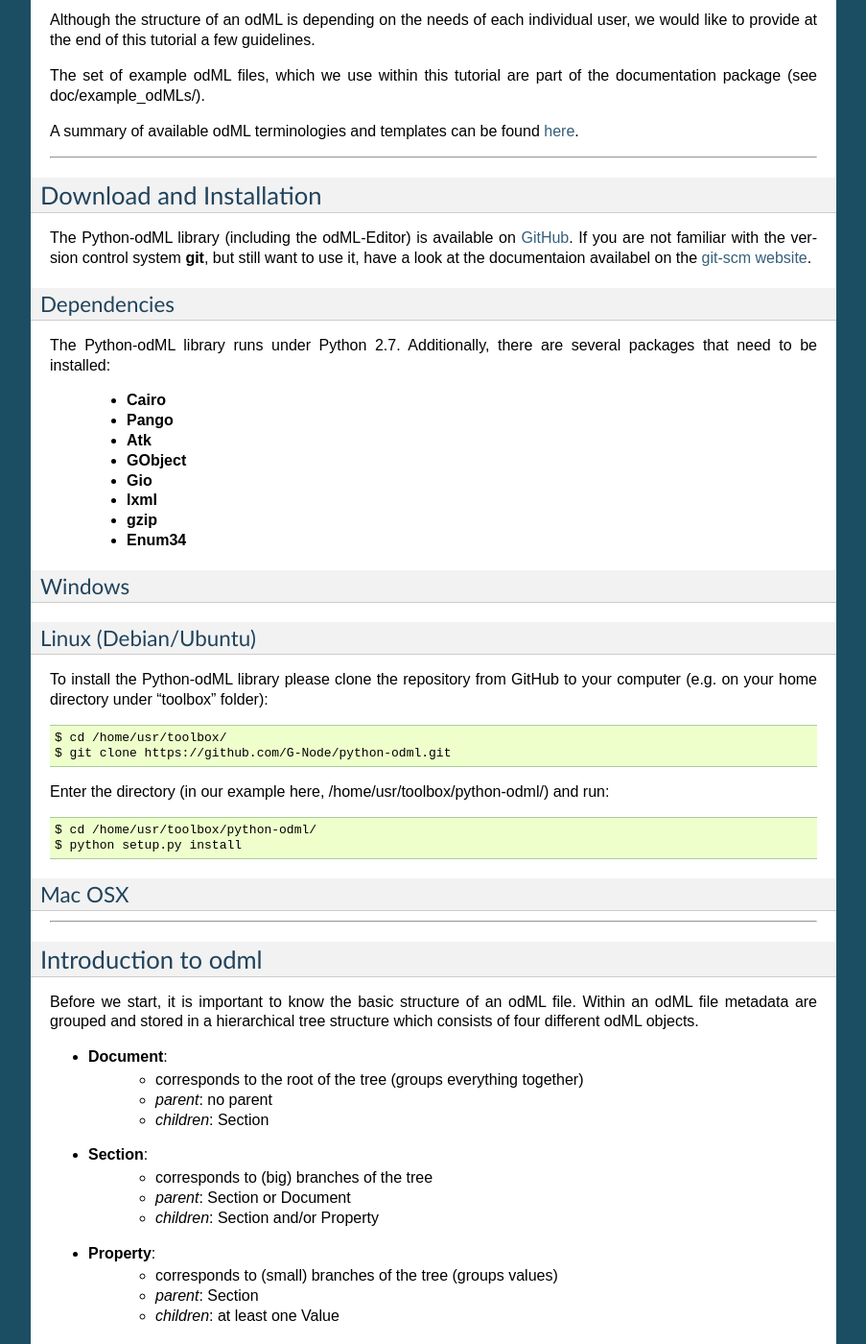
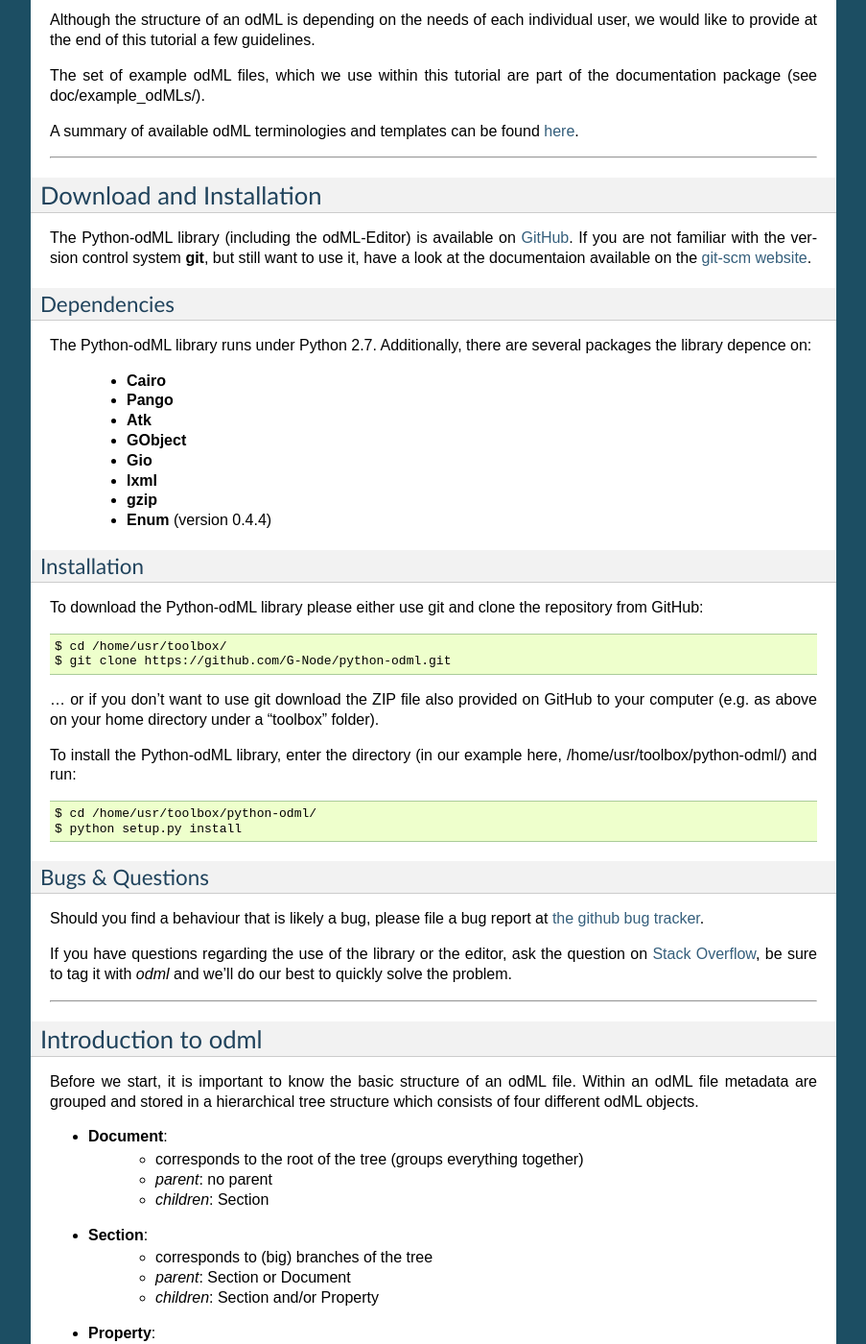
Before and after one commit to G-Node/python-odml, a Sphinx documentation site: the page built from doc/tutorial.rst, in a window 1280 px wide and 1400 px high, scrolled down 965 px. Shown: the whole window at 96% size, without its empty margins (198-1101 px from the left). Built offline with Sphinx 7.4.7, drawn with Linux system fonts in a browser that asks for light colours; some of the changed text lies outside the part shown.

Commit message:
updated download and installation instruction, dependencies paragraph still needs to be updated! setup.py still needs to be updatedgit add doc/tutorial.rst

```diff
--- a/doc/tutorial.rst
+++ b/doc/tutorial.rst
@@ -85,15 +85,13 @@ Download and Installation
 The Python-odML library (including the odML-Editor) is available on
 `GitHub <https://github.com/G-Node/python-odml>`_. If you are not familiar with
 the version control system **git**, but still want to use it, have a look at
-the documentaion availabel on the `git-scm website <https://git-scm.com/>`_.
-
-
+the documentaion available on the `git-scm website <https://git-scm.com/>`_.
 
 Dependencies
 ------------
 
 The Python-odML library runs under Python 2.7. Additionally, there are several
-packages that need to be installed:
+packages the library depence on:
 	- **Cairo**
 	- **Pango**
 	- **Atk**
@@ -101,30 +99,38 @@ packages that need to be installed:
 	- **Gio**
 	- **lxml**
 	- **gzip**
-	- **Enum34**
-
-Windows
--------
+	- **Enum** (version 0.4.4)
 
 
-Linux (Debian/Ubuntu)
----------------------
-To install the Python-odML library please clone the repository from GitHub to
-your computer (e.g. on your home directory under "toolbox" folder)::
+Installation
+------------
+
+To download the Python-odML library please either use git and clone the
+repository from GitHub::
 
 	$ cd /home/usr/toolbox/
 	$ git clone https://github.com/G-Node/python-odml.git
 
+... or if you don't want to use git download the ZIP file also provided on
+GitHub to your computer (e.g. as above on your home directory under a "toolbox"
+folder).
 
-Enter the directory (in our example here, /home/usr/toolbox/python-odml/) and
-run::
+To install the Python-odML library, enter the directory (in our example here,
+/home/usr/toolbox/python-odml/) and run::
 
 	$ cd /home/usr/toolbox/python-odml/
 	$ python setup.py install
 
 
-Mac OSX
--------
+Bugs & Questions
+----------------
+
+Should you find a behaviour that is likely a bug, please file a bug report at
+`the github bug tracker <https://github.com/G-Node/python-odml/issues>`_.
+
+If you have questions regarding the use of the library or the editor, ask
+the question on `Stack Overflow <http://stackoverflow.com/>`_, be sure to tag
+it with `odml` and we'll do our best to quickly solve the problem.
 
 
 -------------------------------------------------------------------------------
```
Also changed, not shown: README.md (+33 -58 lines).
